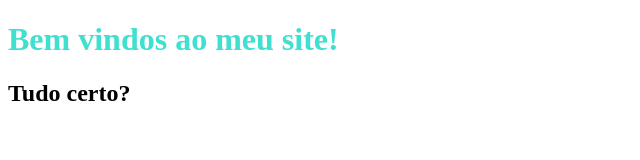
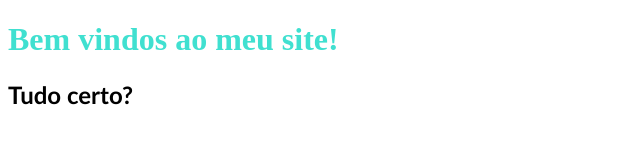
Before and after one commit to helenalves/tarefa1, a plain HTML site: page index.html in a window 1280 px wide. Shown: the full height of the page, 0-640 px from the left. Drawn offline with Linux system fonts and the light colour scheme.

Commit message:
quarta versao

```diff
--- a/index.html
+++ b/index.html
@@ -5,6 +5,6 @@
 </head>
 <body>
 <h1 style="color: turquoise">Bem vindos ao meu site!</h1>
-<h2>Tudo certo?</h2>
+<h2 style="font-family: calibri">Tudo certo?</h2>
 </body>
 </html>
```
